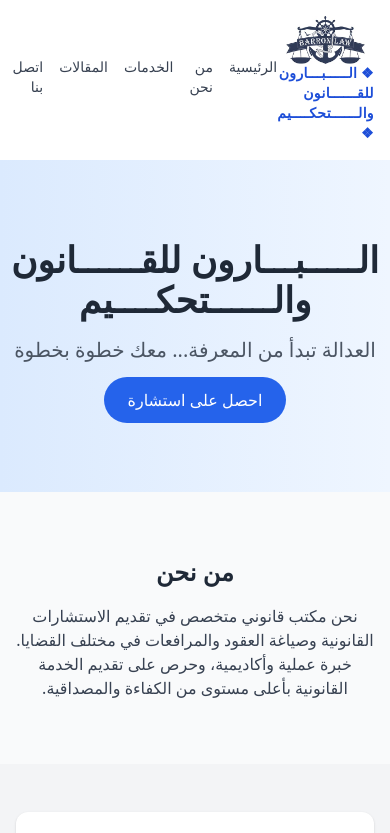
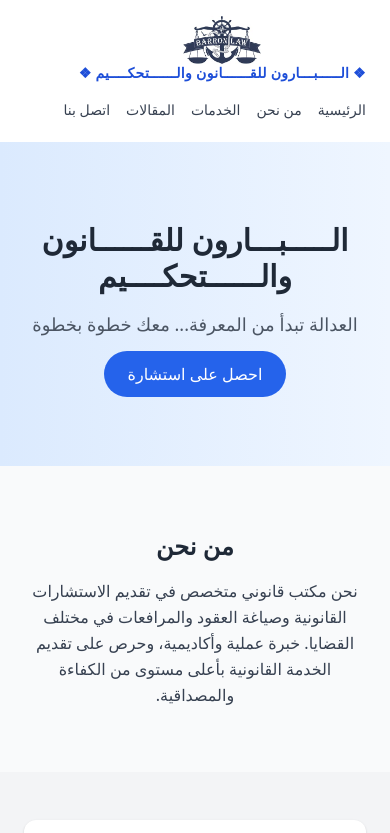
Before and after one commit to laithalfaleh/laithalbaroon1, a plain HTML site: page index.html in a window 390 px wide. Shown: the top 833 px of the page. Drawn offline with nearby package versions, Linux system fonts and the light colour scheme.

Commit message:
Update index.html

```diff
--- a/index.html
+++ b/index.html
@@ -2,26 +2,26 @@
 <html lang="ar" dir="rtl">
 <head>
   <meta charset="UTF-8" />
-  <meta name="viewport" content="width=device-width, initial-scale=1.0" />
+  <meta name="viewport" content="width=device-width, initial-scale=1" />
   <title>الـــــبـــارون للقــــــانون والــــــتحكــــيم</title>
-  <link href="https://cdn.jsdelivr.net/npm/tailwindcss@2.2.19/dist/tailwind.min.css" rel="stylesheet">
-  <link rel="stylesheet" href="assets/style.css">
+  <link href="https://cdn.jsdelivr.net/npm/tailwindcss@2.2.19/dist/tailwind.min.css" rel="stylesheet" />
+  <link rel="stylesheet" href="assets/style.css" />
 </head>
 <body class="bg-gray-50 font-sans">
 
   <!-- رأس الصفحة -->
   <header class="bg-white shadow-md">
-    <div class="container mx-auto flex justify-between items-center p-4">
+    <div class="container mx-auto flex flex-wrap justify-between items-center p-4 px-6">
       <!-- الشعار + العبارة المزخرفة -->
       <div class="flex flex-col items-center">
-        <img src="assets/images/logo.png.jpeg" alt="شعار البارون" class="h-12 mb-1">
+        <img src="assets/images/logo.png.jpeg" alt="شعار البارون" class="h-12 mb-1" />
         <span class="text-sm text-blue-700 font-semibold tracking-wide -mt-1" style="font-family: 'Scheherazade', serif;">
           ❖ الـــــبـــارون للقــــــانون والــــــتحكــــيم ❖
         </span>
       </div>
 
       <!-- الشريط العلوي -->
-      <nav class="flex gap-4 text-sm font-medium">
+      <nav class="flex flex-wrap gap-4 text-sm font-medium mt-4 md:mt-0">
         <a href="index.html" class="text-gray-700 hover:text-blue-700 transition duration-200 border-b-2 border-transparent hover:border-blue-700 pb-1">الرئيسية</a>
         <a href="about.html" class="text-gray-700 hover:text-blue-700 transition duration-200 border-b-2 border-transparent hover:border-blue-700 pb-1">من نحن</a>
         <a href="services.html" class="text-gray-700 hover:text-blue-700 transition duration-200 border-b-2 border-transparent hover:border-blue-700 pb-1">الخدمات</a>
@@ -32,16 +32,16 @@
   </header>
 
   <!-- مقدمة -->
-  <section class="text-center py-20 bg-gradient-to-r from-blue-100 to-blue-50">
-    <h1 class="text-4xl font-bold mb-4 text-gray-800">الـــــبـــارون للقــــــانون والــــــتحكــــيم</h1>
-    <p class="text-xl text-gray-600 mb-6">العدالة تبدأ من المعرفة... معك خطوة بخطوة</p>
-    <a href="contact.html" class="bg-blue-600 text-white px-6 py-3 rounded-full hover:bg-blue-700">احصل على استشارة</a>
+  <section class="text-center py-20 bg-gradient-to-r from-blue-100 to-blue-50 px-6">
+    <h1 class="text-3xl md:text-4xl font-bold mb-4 text-gray-800">الـــــبـــارون للقــــــانون والــــــتحكــــيم</h1>
+    <p class="text-lg md:text-xl text-gray-600 mb-6">العدالة تبدأ من المعرفة... معك خطوة بخطوة</p>
+    <a href="contact.html" class="bg-blue-600 text-white px-6 py-3 rounded-full hover:bg-blue-700 transition">احصل على استشارة</a>
   </section>
 
   <!-- نبذة -->
-  <section class="py-16 container mx-auto px-4">
+  <section class="py-16 container mx-auto px-6">
     <h2 class="text-2xl font-semibold mb-4 text-gray-800 text-center">من نحن</h2>
-    <p class="text-gray-700 text-center max-w-2xl mx-auto">
+    <p class="text-gray-700 text-center max-w-2xl mx-auto text-base md:text-lg leading-relaxed">
       نحن مكتب قانوني متخصص في تقديم الاستشارات القانونية وصياغة العقود والمرافعات في مختلف القضايا.
       خبرة عملية وأكاديمية، وحرص على تقديم الخدمة القانونية بأعلى مستوى من الكفاءة والمصداقية.
     </p>
@@ -49,7 +49,7 @@
 
   <!-- خدمات مختصرة -->
   <section class="py-12 bg-gray-100">
-    <div class="container mx-auto px-4 grid md:grid-cols-3 gap-8">
+    <div class="container mx-auto px-6 grid grid-cols-1 md:grid-cols-3 gap-8">
       <div class="bg-white p-6 rounded-xl shadow text-center">
         <h3 class="text-xl font-bold mb-2">استشارات قانونية</h3>
         <p class="text-gray-600">نقدم استشارات دقيقة وشاملة في جميع فروع القانون</p>
@@ -66,8 +66,8 @@
   </section>
 
   <!-- تذييل -->
-  <footer class="bg-white text-center py-6 border-t mt-10">
-    <p class="text-gray-600">© 2025 الـــــبـــارون للقــــــانون والــــــتحكــــيم. جميع الحقوق محفوظة.</p>
+  <footer class="bg-white text-center py-6 border-t mt-10 px-6">
+    <p class="text-gray-600 text-sm md:text-base">© 2025 الـــــبـــارون للقــــــانون والــــــتحكــــيم. جميع الحقوق محفوظة.</p>
   </footer>
 
 </body>
```
